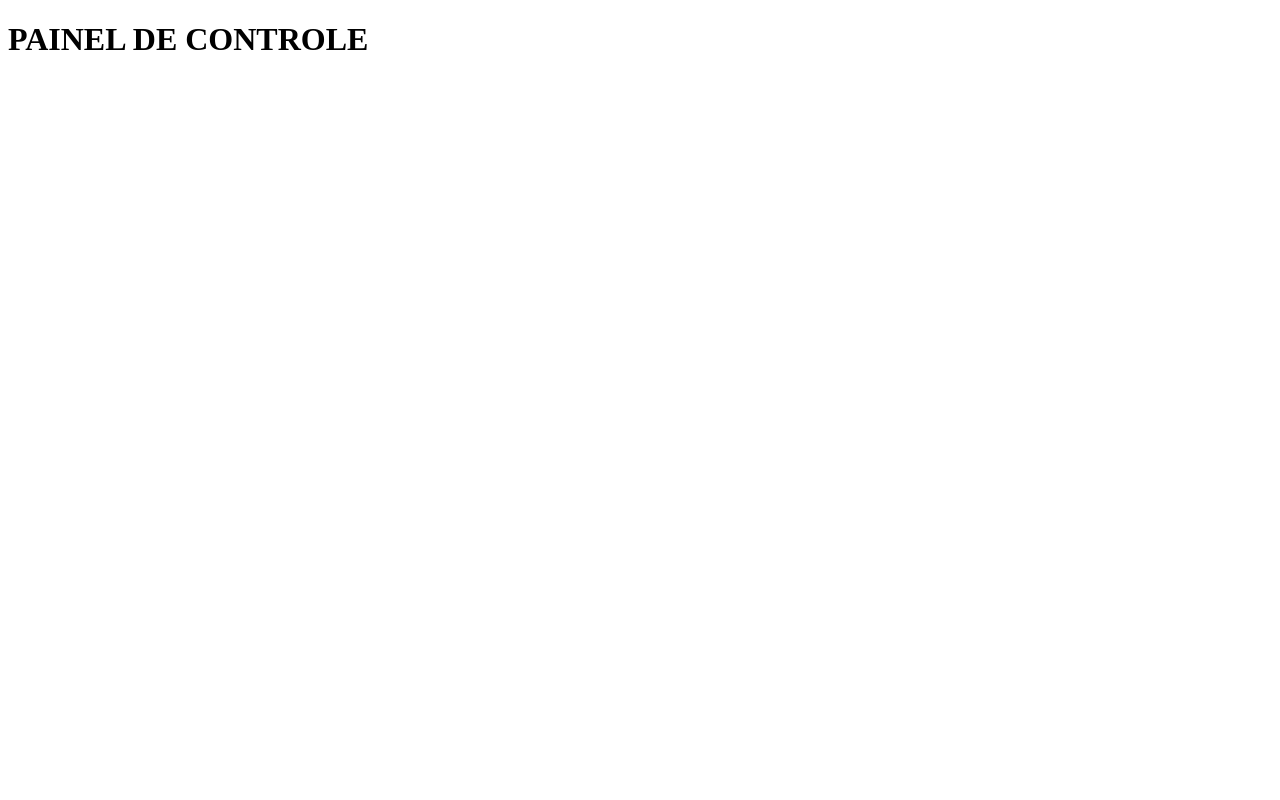
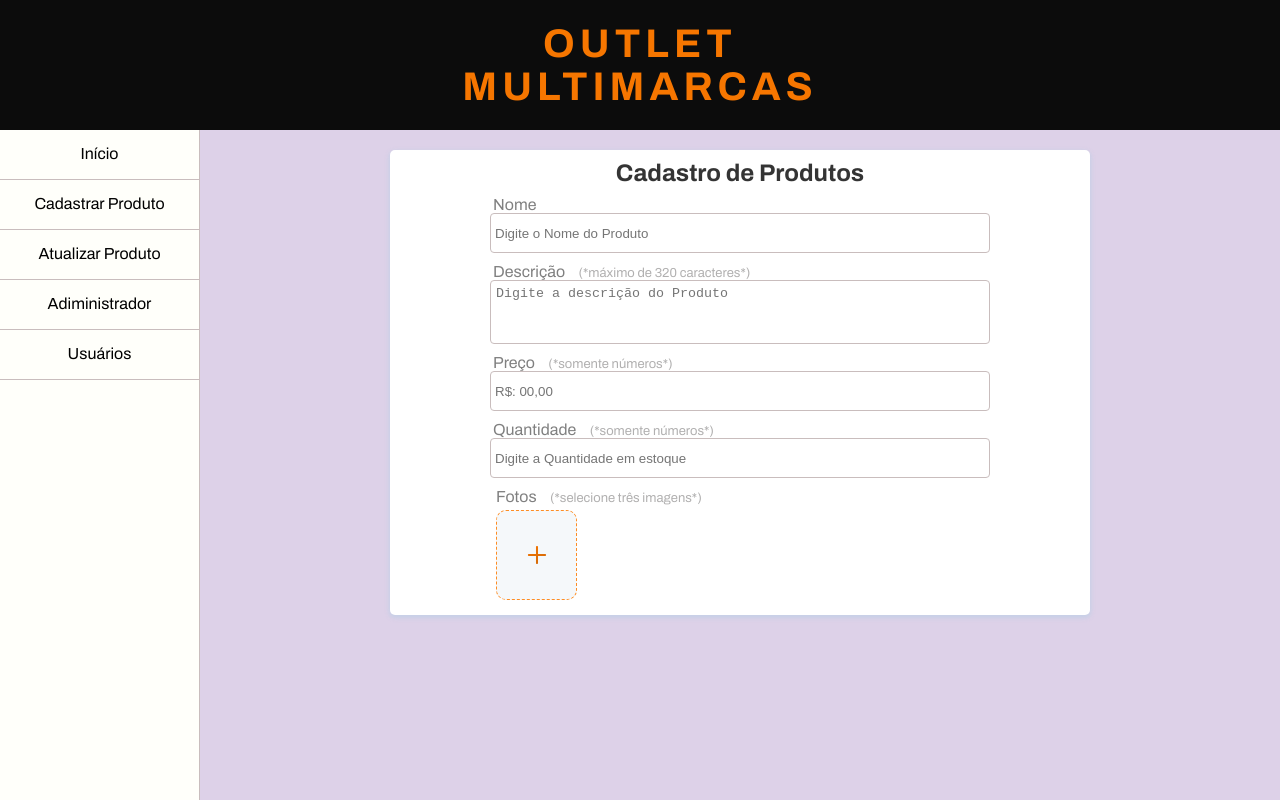
Before and after one commit to joaoeduardodias/Outlet, a plain HTML site: page frontend/pages/dashboard.html in a window 1280 px wide. Drawn offline with Linux system fonts and the light colour scheme.

Commit message:
Create page register product

```diff
--- /dev/null
+++ b/frontend/js/CreateProduct.js
@@ -0,0 +1,49 @@
+const c = (el) => document.querySelector(el)
+const cs = (el) => document.querySelectorAll(el);
+
+const images = document.getElementById('image[]')
+const btnAdd = c('.images-container label img')
+const preview = c('#preview')
+    // create preview image
+    // notclickimages.addEventListener('change', (e) => {})
+images.addEventListener('change', function() {
+    // const selectedImages = Array.from(this.files)
+    // console.log(selectedImages)
+
+    var files = c('input[type=file]').files;
+
+    function readAndPreview(file) {
+
+        // Make sure `file.name` matches our extensions criteria
+        if (/\.(jpe?g|png|gif)$/i.test(file.name)) {
+            var reader = new FileReader();
+
+            reader.addEventListener("load", function() {
+                const containerImg = c('.images-container')
+                const btnAddClone = c('.images-container label')
+
+                const PreviewImg = btnAddClone.cloneNode(true)
+                PreviewImg.querySelector('img').src = this.result
+                containerImg.appendChild(PreviewImg)
+
+
+                // var image = new Image();
+                // image.height = 100;
+                // image.title = file.name;
+                // image.src = this.result;
+                // preview.appendChild(image);
+            }, false);
+
+            reader.readAsDataURL(file);
+        }
+
+    }
+
+    if (files) {
+        [].forEach.call(files, readAndPreview);
+    }
+
+
+
+
+})
--- a/frontend/pages/dashboard.html
+++ b/frontend/pages/dashboard.html
@@ -1,11 +1,75 @@
 <!DOCTYPE html>
 <html lang="pt-BR">
+
 <head>
-	<meta charset="UTF-8">
-	<meta name="viewport" content="width=device-width, initial-scale=1.0">
-	<title>Document</title>
+    <meta charset="UTF-8">
+    <meta name="viewport" content="width=device-width, initial-scale=1.0">
+    <link rel="stylesheet" href="../style/global.css">
+    <link rel="stylesheet" href="../style/dashboard.css">
+    <title>Dashboard || Outlet Multimarcas</title>
 </head>
+
 <body>
-<h1>PAINEL DE CONTROLE</h1>
+    <header>
+
+        <div class="logo">
+            <a href="/">
+                <h1>OUTLET <br/> MULTIMARCAS</h1>
+            </a>
+        </div>
+
+    </header>
+    <aside>
+
+        <a id="home"> Início</a>
+        <a id="register">Cadastrar Produto</a>
+        <a id="update">Atualizar Produto</a>
+        <a id="adm">Adiministrador</a>
+        <a id="users">Usuários</a>
+
+    </aside>
+    <main>
+        <div class="product">
+            <div class="container">
+                <h2>Cadastro de Produtos</h2>
+                <form method="post">
+                    <div class="input-container">
+                        <label for="name">Nome</label>
+                        <input id="name" name="name" type="text" placeholder="Digite o Nome do Produto" />
+                    </div>
+                    <div class="textarea-container">
+                        <label for="description">Descrição <span> (*máximo de 320 caracteres*)</span></label>
+                        <textarea id="description" name="description" maxlength="320" placeholder="Digite a descrição do Produto"></textarea>
+                    </div>
+                    <div class="input-container">
+                        <label for="price">Preço <span>(*somente números*)</span> </label>
+                        <input id="price" name="price" type="number" placeholder="R$: 00,00" />
+                    </div>
+                    <div class="input-container">
+                        <label for="amount">Quantidade <span>(*somente números*)</span></label>
+                        <input id="amount" name="amount" type="number" placeholder="Digite a Quantidade em estoque	" />
+                    </div>
+                    <div class="file-container">
+
+                        <label id="images" for="images">Fotos <span>(*selecione três imagens*)</span> </label>
+                        <div class="images-container">
+                            <label for="image[]" id="btn-add">
+															<img src="../assets/icon/add-img.svg" alt="Nova Imagem">
+														</label>
+
+                        </div>
+                    </div>
+                    <input multiple id="image[]" type="file" />
+
+
+
+
+                </form>
+            </div>
+        </div>
+
+    </main>
+    <script src="../js/CreateProduct.js"></script>
 </body>
+
 </html>
--- a/frontend/style/cart.css
+++ b/frontend/style/cart.css
@@ -52,6 +52,7 @@ header {
     width: 7.5rem;
     height: 6.5rem;
     margin-right: 0.5rem;
+    object-fit: cover;
 }
 
 .product-info {
@@ -272,6 +273,7 @@ header {
     .product-modal .product-img img {
         width: 35rem;
         height: 20rem;
+        object-fit: cover;
     }
     .product-modal .product-title {
         margin-left: 0.5rem;
--- /dev/null
+++ b/frontend/style/dashboard.css
@@ -0,0 +1,151 @@
+body {
+    width: 100%;
+    height: 100vh;
+    display: grid;
+    grid-template-columns: auto 1fr;
+    grid-template-rows: 13rem auto;
+    grid-template-areas: "header header" "aside main";
+}
+
+header {
+    grid-area: header;
+}
+
+aside {
+    grid-area: aside;
+    width: 20rem;
+    display: flex;
+    flex-direction: column;
+    border-right: 1px solid var(--border-div-color);
+    background-color: #FFFFFa;
+}
+
+aside>a {
+    height: 5rem;
+    text-align: center;
+    padding-top: 1.5rem;
+    border-bottom: 1px solid var(--border-div-color);
+    transition-duration: .5s;
+}
+
+aside>a:hover {
+    background-color: #D9D9D9;
+}
+
+main {
+    grid-area: main;
+    background-color: #DDD1E8;
+}
+
+
+/* PRODUTOS */
+
+.container {
+    width: 70rem;
+    height: auto;
+    display: flex;
+    margin: 2rem auto;
+    border-radius: 0.5rem;
+    box-shadow: 0 2px 4px 1px var(--color-shadow);
+    flex-direction: column;
+    background-color: #FFF;
+    justify-content: center;
+}
+
+.container h2 {
+    margin-top: 1rem;
+    color: var(--color-text-alert);
+}
+
+.input-container,
+.textarea-container {
+    display: flex;
+    margin: 1rem 0;
+    flex-direction: column;
+}
+
+.input-container label,
+.textarea-container label,
+.file-container label {
+    color: var(--color-label);
+    margin-left: 0.3rem;
+}
+
+.input-container label span,
+.textarea-container label span,
+.file-container label span {
+    color: #b1b0b0;
+    font-size: 1.3rem;
+    margin-left: 1rem;
+}
+
+.input-container input,
+.textarea-container textarea {
+    width: 50rem;
+    height: 4rem;
+    padding: 0.4rem;
+    border: 1px solid var(--border-div-color);
+    border-radius: 0.4rem;
+}
+
+.textarea-container textarea {
+    height: 6.4rem;
+    padding: 0.5rem;
+    resize: none;
+    overflow: hidden;
+}
+
+input[type=number]::-webkit-inner-spin-button,
+input[type=number]::-webkit-outer-spin-button {
+    -webkit-appearance: none;
+    margin: 0;
+}
+
+.file-container {
+    display: flex;
+    flex-direction: column;
+    margin-bottom: 1rem;
+}
+
+.file-container label {
+    margin-left: 0.6rem;
+    margin-bottom: 0.5rem;
+}
+
+.file-container #btn-add {
+    height: 9rem;
+    background-color: #f5f8fa;
+    border: 1px dashed #ff820ee7;
+    border-radius: 1rem;
+    cursor: pointer;
+    display: flex;
+    justify-content: center;
+    align-items: center;
+}
+
+input[type=file] {
+    /* visibility: hidden; */
+    display: none;
+}
+
+.images-container {
+    display: grid;
+    grid-template-columns: repeat(5, 1fr);
+    grid-gap: 1.6rem;
+}
+
+.images-container label {
+    max-width: 10rem;
+}
+
+label#btn-add+label#btn-add {
+    border: none;
+}
+
+label#btn-add+label#btn-add img {
+    width: 100%;
+    height: 9rem;
+    object-fit: cover;
+    border-radius: 1rem;
+    cursor: default;
+}
--- a/frontend/style/global.css
+++ b/frontend/style/global.css
@@ -60,6 +60,7 @@ header {
     display: flex;
     flex-direction: column;
     justify-content: center;
+    cursor: default;
 }
 
 .logo>a {
@@ -73,6 +74,7 @@ header {
     color: var(--color-primary);
     letter-spacing: 0.2rem;
     text-align: center;
+    cursor: pointer;
 }
 
 .container {
--- a/frontend/style/index.css
+++ b/frontend/style/index.css
@@ -204,6 +204,7 @@ header {
     margin: 0 auto;
     border-radius: 0.2rem;
     border: none;
+    object-fit: cover;
 }
 
 .product .row {
@@ -266,6 +267,7 @@ header {
     width: 25rem;
     height: 22rem;
     border-radius: 0.3rem;
+    object-fit: cover;
 }
 
 .product-img>.arrowleft,
@@ -410,9 +412,8 @@ footer {
     }
     .products {
         grid-template-rows: repeat(auto-fit, minmax(19rem, 18.5rem));
-
     }
-		.product{
+    .product {
         min-height: 19rem;
     }
 }
@@ -420,6 +421,7 @@ footer {
 .product img {
     width: 12rem;
     height: 8.5rem;
+    object-fit: cover;
 }
 
 @media (min-width:400px) {
@@ -587,8 +589,7 @@ footer {
         width: 19rem;
         min-height: 21rem;
         transition: 0.3s;
-				grid-template-rows: 12.5rem auto auto auto ;
-
+        grid-template-rows: 12.5rem auto auto auto;
     }
     .product:hover {
         width: 19.4rem;
```
Also changed, not shown: frontend/assets/icon/add-img.svg (added), frontend/assets/icon/removeimg.svg (added). Lines whose indentation alone changed are shown as unchanged.
